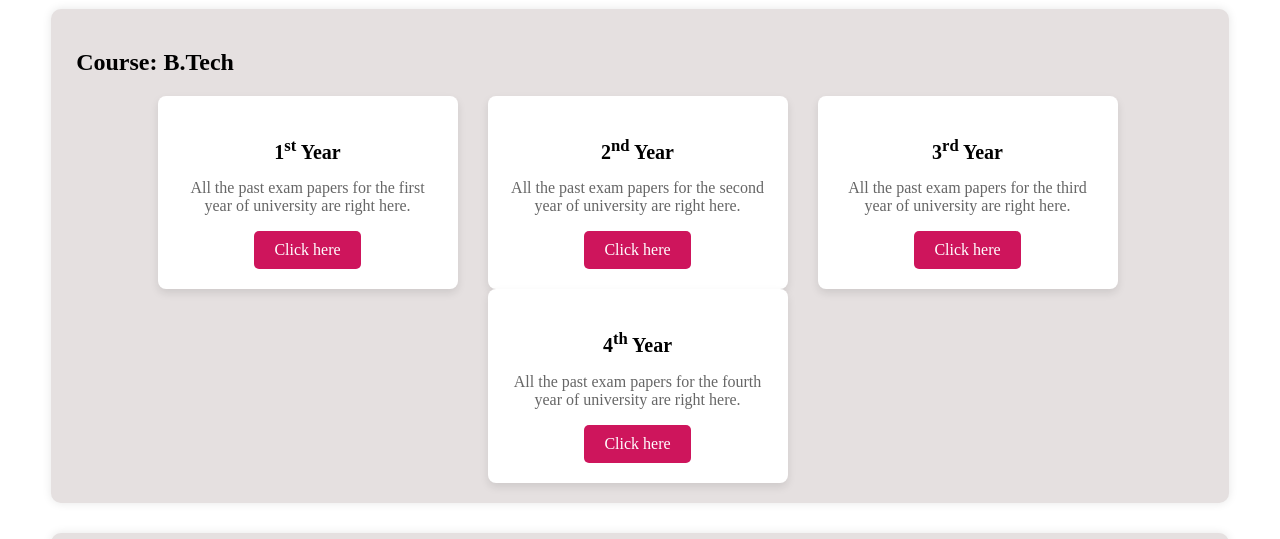
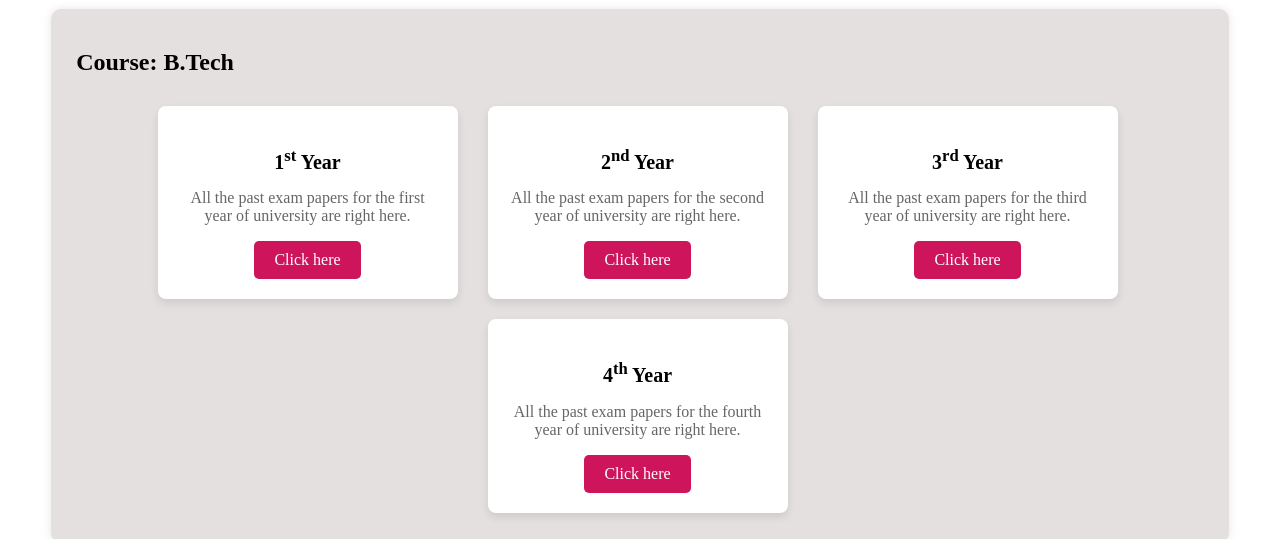
Before and after one commit to tech2manish/AKTU-Previous-Year-Papers, a plain HTML site: page index.html in a window 1280 px wide. Shown: the part 198-737 px from the top of the page. Drawn offline with Linux system fonts and the light colour scheme.

Commit message:
Update aktu-style.css

```diff
--- a/aktu-style.css
+++ b/aktu-style.css
@@ -153,7 +153,7 @@ main h2 {
     border-radius: 8px;
     box-shadow: 0 4px 8px rgba(0, 0, 0, 0.1);
     overflow: hidden;
-    margin: 0px 15px 0px 15px;
+    margin: 10px 15px 10px 15px;
 }
 
 .card:hover {
@@ -162,7 +162,7 @@ main h2 {
     border-radius: 8px;
     box-shadow: 0 4px 8px rgba(0, 0, 0, 0.1);
     overflow: hidden;
-    margin: 0px 15px 0px 15px;
+    margin: 10px 15px 10px 15px;
     cursor: pointer;
     background-color: #bbb5b5cd;
 }
```
